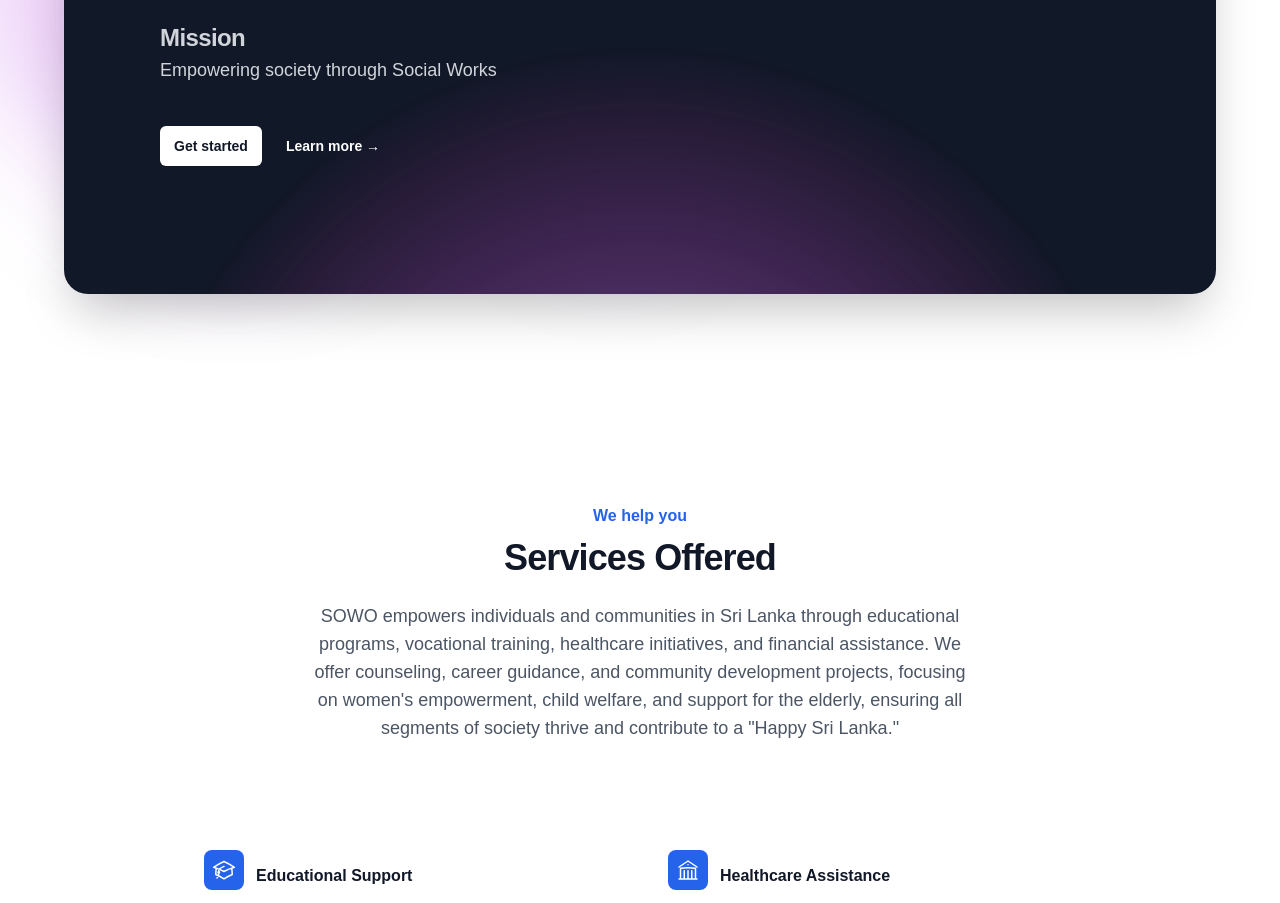
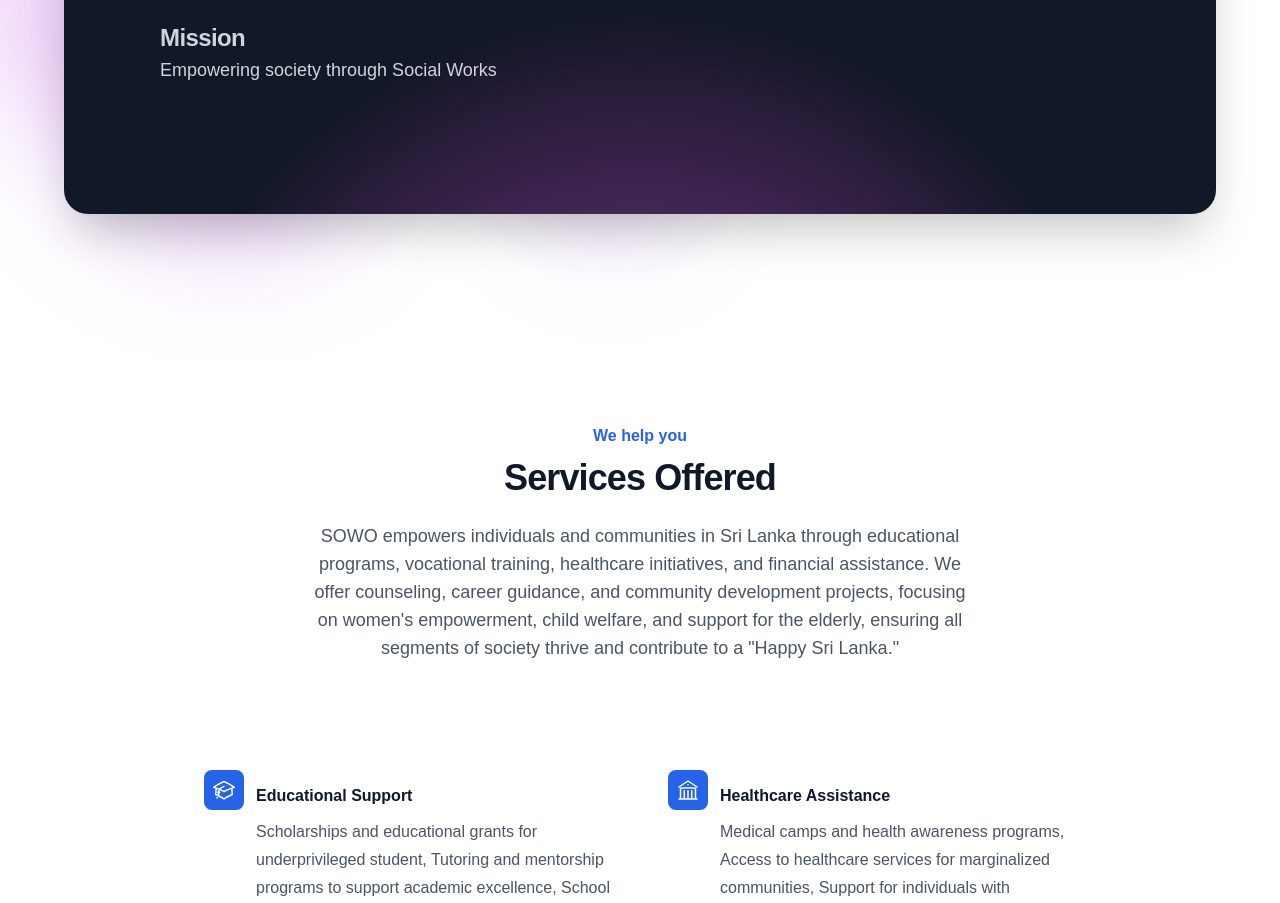
Before and after one commit to riyajath-ahamed/sowo-landingpage, a React (Create React App) app: page / in a window 1280 px wide. Shown: the part 1010-1913 px from the top of the page. Built offline with nearby package versions, Linux system fonts and the light colour scheme.

Commit message:
Vision | SOWO

```diff
--- a/src/components/vision.jsx
+++ b/src/components/vision.jsx
@@ -30,17 +30,6 @@ const Vision = () => {
                 </h3>
               Empowering society through Social Works
               </p>
-              <div className="mt-10 flex items-center justify-center gap-x-6 lg:justify-start">
-                <a
-                  href="#"
-                  className="rounded-md bg-white px-3.5 py-2.5 text-sm font-semibold text-gray-900 shadow-sm hover:bg-gray-100 focus-visible:outline focus-visible:outline-2 focus-visible:outline-offset-2 focus-visible:outline-white"
-                >
-                  Get started
-                </a>
-                <a href="#" className="text-sm font-semibold leading-6 text-white">
-                  Learn more <span aria-hidden="true">→</span>
-                </a>
-              </div>
             </div>
           </div>
         </div>
```
